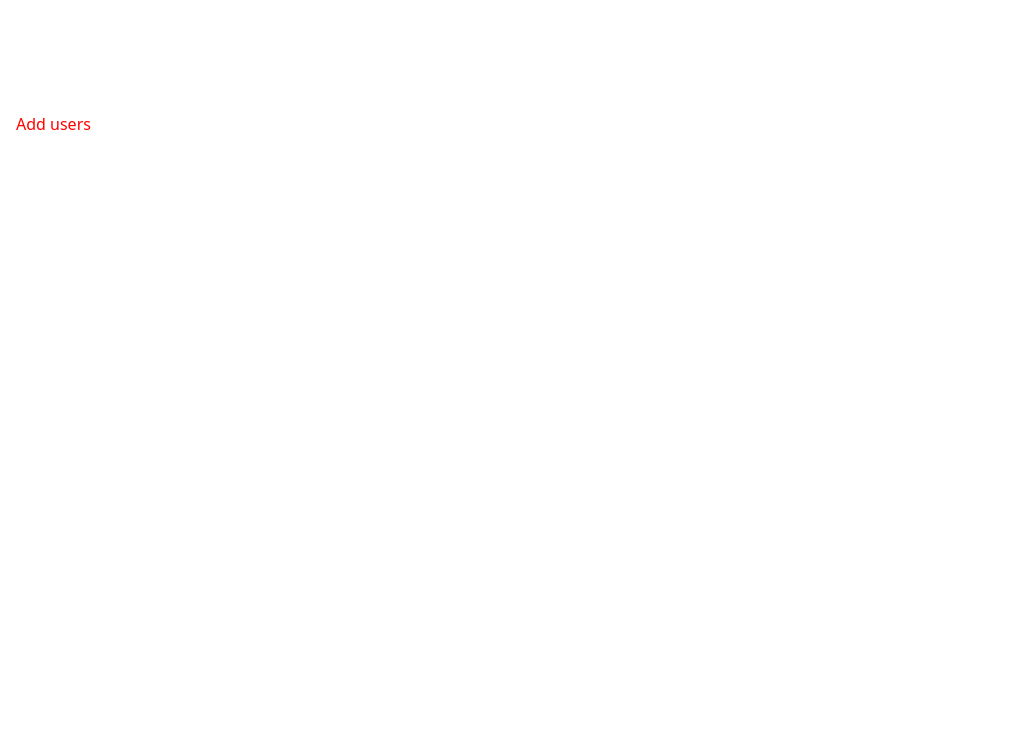
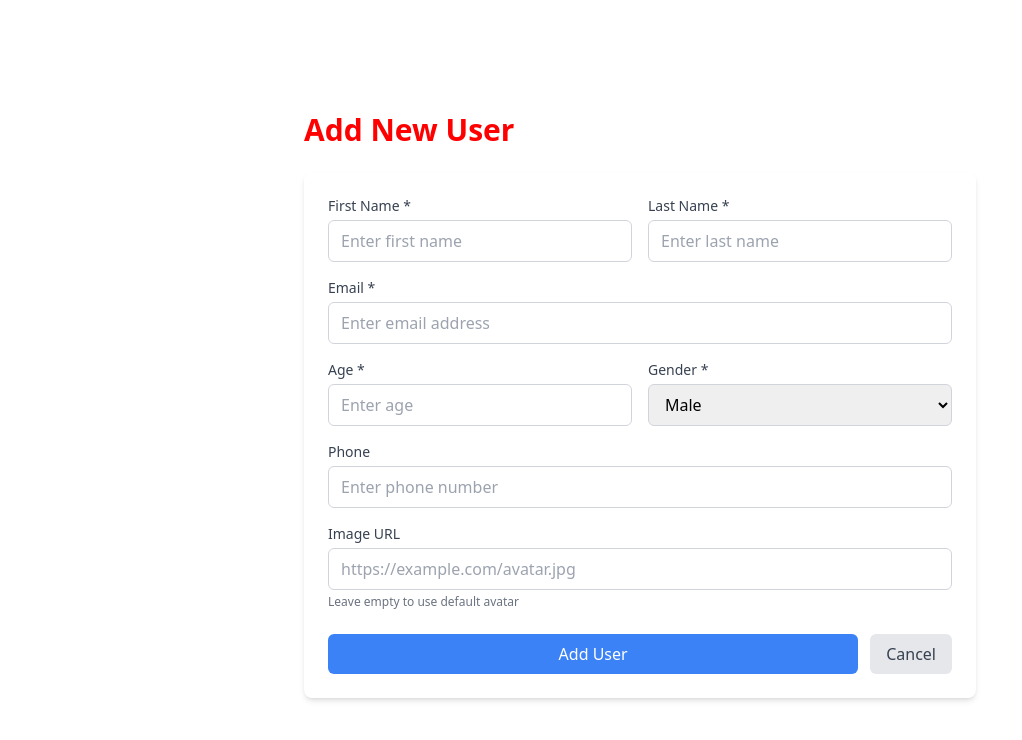
Before and after one commit to Qwexaro/nuxtapp, a Nuxt app: page /users/add in a window 1280 px wide. Shown: the top 740 px of the page, without its empty margins (0-1022 px from the left). Built offline with nearby package versions, Linux system fonts and the light colour scheme.

Commit message:
updated page of add user

```diff
--- a/pages/users/add.vue
+++ b/pages/users/add.vue
@@ -1,15 +1,166 @@
-<script>
+<script setup>
 definePageMeta({
-    layout: 'users'
+  layout: 'users'
 })
+
+const form = ref({
+  firstName: '',
+  lastName: '',
+  email: '',
+  age: '',
+  gender: 'male',
+  phone: '',
+  image: ''
+})
+
+const loading = ref(false)
+const success = ref(false)
+const error = ref(null)
+
+const submitForm = async () => {
+  loading.value = true
+  error.value = null
+  success.value = false
+
+  try {
+
+    await new Promise(resolve => setTimeout(resolve, 1500))
+
+    console.log('User data:', form.value)
+    success.value = true
+
+    setTimeout(() => {
+      form.value = {
+        firstName: '',
+        lastName: '',
+        email: '',
+        age: '',
+        gender: 'male',
+        phone: '',
+        image: ''
+      }
+      success.value = false
+    }, 3000)
+
+  } catch (err) {
+    error.value = err.message || 'Failed to add user'
+  } finally {
+    loading.value = false
+  }
+}
 </script>
 
 <template>
-  <div>
-    <h1>Add users</h1>
+  <div class="max-w-2xl mx-auto">
+    <h1 class="text-3xl font-bold mb-6">Add New User</h1>
+
+    <div v-if="success" class="mb-4 p-4 bg-green-100 border border-green-400 text-green-700 rounded">
+      User added successfully!
+    </div>
+
+    <div v-if="error" class="mb-4 p-4 bg-red-100 border border-red-400 text-red-700 rounded">
+      {{ error }}
+    </div>
+
+    <form @submit.prevent="submitForm" class="bg-white rounded-lg shadow-md p-6">
+      <div class="grid grid-cols-1 md:grid-cols-2 gap-4">
+        <div>
+          <label class="block text-sm font-medium text-gray-700 mb-1">First Name *</label>
+          <input
+            v-model="form.firstName"
+            type="text"
+            required
+            class="w-full px-3 py-2 border border-gray-300 rounded-md focus:outline-none focus:ring-2 focus:ring-blue-500"
+            placeholder="Enter first name"
+          >
+        </div>
+
+        <div>
+          <label class="block text-sm font-medium text-gray-700 mb-1">Last Name *</label>
+          <input
+            v-model="form.lastName"
+            type="text"
+            required
+            class="w-full px-3 py-2 border border-gray-300 rounded-md focus:outline-none focus:ring-2 focus:ring-blue-500"
+            placeholder="Enter last name"
+          >
+        </div>
+
+        <div class="md:col-span-2">
+          <label class="block text-sm font-medium text-gray-700 mb-1">Email *</label>
+          <input
+            v-model="form.email"
+            type="email"
+            required
+            class="w-full px-3 py-2 border border-gray-300 rounded-md focus:outline-none focus:ring-2 focus:ring-blue-500"
+            placeholder="Enter email address"
+          >
+        </div>
+
+        <div>
+          <label class="block text-sm font-medium text-gray-700 mb-1">Age *</label>
+          <input
+            v-model="form.age"
+            type="number"
+            required
+            min="1"
+            max="120"
+            class="w-full px-3 py-2 border border-gray-300 rounded-md focus:outline-none focus:ring-2 focus:ring-blue-500"
+            placeholder="Enter age"
+          >
+        </div>
+
+        <div>
+          <label class="block text-sm font-medium text-gray-700 mb-1">Gender *</label>
+          <select
+            v-model="form.gender"
+            required
+            class="w-full px-3 py-2 border border-gray-300 rounded-md focus:outline-none focus:ring-2 focus:ring-blue-500"
+          >
+            <option value="male">Male</option>
+            <option value="female">Female</option>
+          </select>
+        </div>
+
+        <div class="md:col-span-2">
+          <label class="block text-sm font-medium text-gray-700 mb-1">Phone</label>
+          <input
+            v-model="form.phone"
+            type="tel"
+            class="w-full px-3 py-2 border border-gray-300 rounded-md focus:outline-none focus:ring-2 focus:ring-blue-500"
+            placeholder="Enter phone number"
+          >
+        </div>
+
+        <div class="md:col-span-2">
+          <label class="block text-sm font-medium text-gray-700 mb-1">Image URL</label>
+          <input
+            v-model="form.image"
+            type="url"
+            class="w-full px-3 py-2 border border-gray-300 rounded-md focus:outline-none focus:ring-2 focus:ring-blue-500"
+            placeholder="https://example.com/avatar.jpg"
+          >
+          <p class="text-xs text-gray-500 mt-1">Leave empty to use default avatar</p>
+        </div>
+      </div>
+
+      <div class="mt-6 flex gap-3">
+        <button
+          type="submit"
+          :disabled="loading"
+          class="flex-1 px-4 py-2 bg-blue-500 text-white rounded-md hover:bg-blue-600 transition-colors disabled:opacity-50 disabled:cursor-not-allowed"
+        >
+          <span v-if="loading">Adding...</span>
+          <span v-else>Add User</span>
+        </button>
+
+        <NuxtLink
+          to="/users/"
+          class="px-4 py-2 bg-gray-200 text-gray-700 rounded-md hover:bg-gray-300 transition-colors text-center"
+        >
+          Cancel
+        </NuxtLink>
+      </div>
+    </form>
   </div>
 </template>
-
-<style>
-h1{color: red}
-</style>
```
